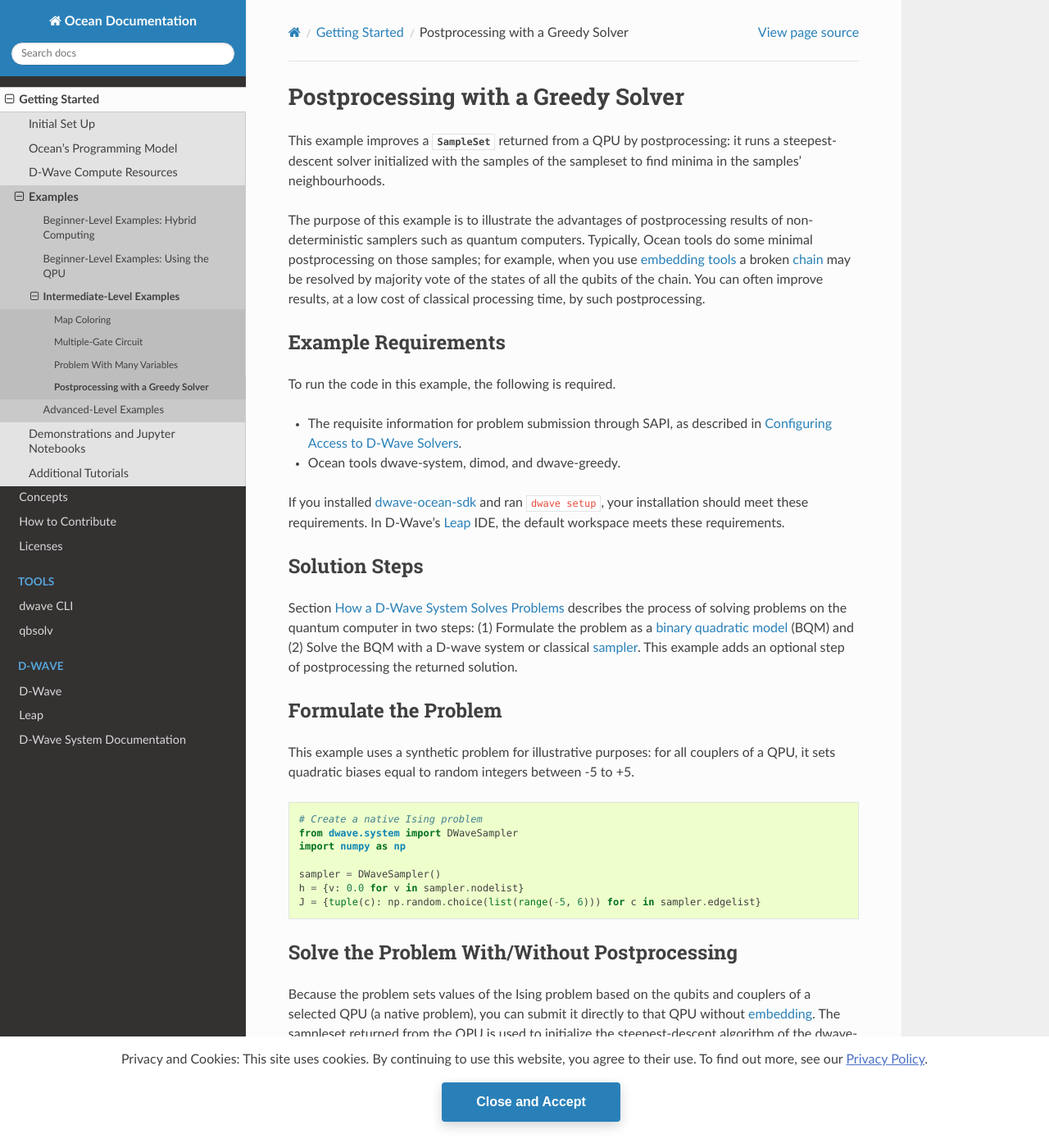
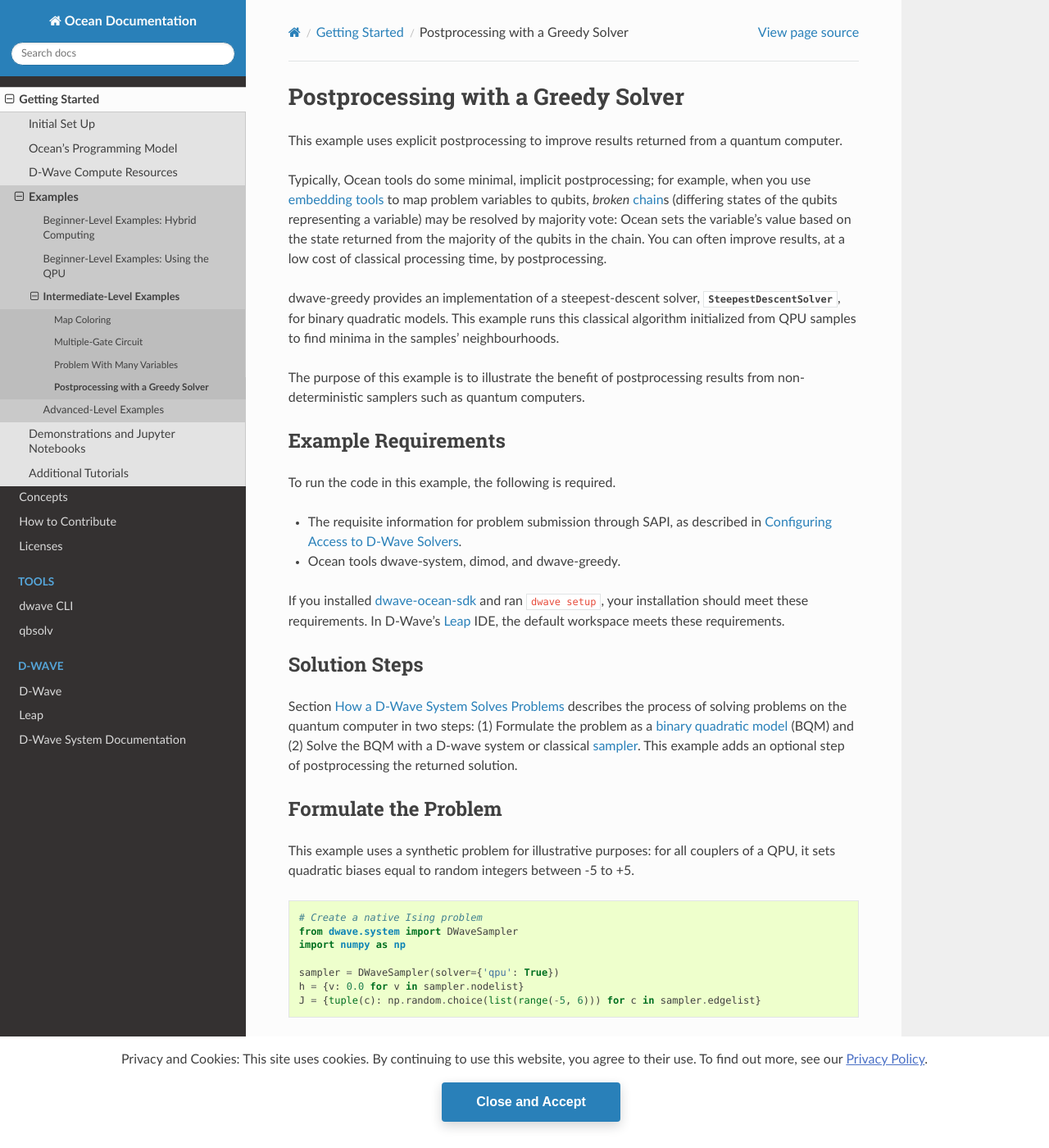
Before and after one commit to dwavesystems/dwave-ocean-sdk, a Sphinx documentation site: the page built from docs/examples/pp_greedy.rst, in a window 1280 px wide and 1400 px high. Shown: the whole window at 82% size. Built offline with Sphinx 7.4.7 and the Read the Docs theme 2.0.0, drawn with Linux system fonts in a browser that asks for light colours; pages that are not in the unit, such as notebooks, are missing from menus; the version number could not be read and is left out; some of the changed text lies outside the part shown.

Commit message:
Update greedy example

```diff
--- a/docs/examples/pp_greedy.rst
+++ b/docs/examples/pp_greedy.rst
@@ -4,18 +4,25 @@
 Postprocessing with a Greedy Solver
 ===================================
 
-This example improves a :class:`~dimod.SampleSet` returned from a QPU
-by postprocessing: it runs a steepest-descent solver initialized with
-the samples of the sampleset to find minima in the samples' neighbourhoods.
+This example uses explicit postprocessing to improve results returned
+from a quantum computer.
 
-The purpose of this example is to illustrate the advantages of postprocessing
-results of non-deterministic samplers such as quantum computers. Typically,
-Ocean tools do some minimal postprocessing on those samples; for example,
-when you use
+Typically, Ocean tools do some minimal, implicit postprocessing; for
+example, when you use
 `embedding tools <https://docs.ocean.dwavesys.com/en/stable/docs_system/reference/embedding.html>`_
-a broken :term:`chain` may be resolved by majority vote of the states of all
-the qubits of the chain. You can often improve results, at a low cost of
-classical processing time, by such postprocessing.
+to map problem variables to qubits, *broken* :term:`chain`\ s (differing
+states of the qubits representing a variable) may be resolved by majority
+vote: Ocean sets the variable's value based on the state returned from
+the majority of the qubits in the chain. You can often improve results,
+at a low cost of classical processing time, by postprocessing.
+
+:doc:`dwave-greedy </docs_greedy/sdk_index>` provides an implementation of
+a steepest-descent solver,  :class:`~greedy.sampler.SteepestDescentSolver`,
+for binary quadratic models. This example runs this classical algorithm
+initialized from QPU samples to find minima in the samples' neighbourhoods.
+
+The purpose of this example is to illustrate the benefit of postprocessing
+results from non-deterministic samplers such as quantum computers.
 
 Example Requirements
 ====================
@@ -53,19 +60,19 @@
     from dwave.system import DWaveSampler
     import numpy as np
 
-    sampler = DWaveSampler()
+    sampler = DWaveSampler(solver={'qpu': True})
     h = {v: 0.0 for v in sampler.nodelist}
     J = {tuple(c): np.random.choice(list(range(-5, 6))) for c in sampler.edgelist}
 
-Solve the Problem With/Without Postprocessing
-=============================================
+Solve the Problem and Run Postprocessing
+========================================
 
 Because the problem sets values of the Ising problem based on the qubits
-and couplers of a selected QPU (a native problem), you can submit it directly
-to that QPU without :term:`embedding`. The sampleset returned from the QPU is
-used to initialize the steepest-descent algorithm of the
-:doc:`dwave-greedy </docs_greedy/sdk_index>` classical solver, which finds the
-closest minima for all returned samples.
+and couplers of a selected QPU (a *native* problem), you can submit it directly
+to that QPU without :term:`embedding`. The :class:`~dimod.SampleSet` returned
+from the QPU is used to initialize :class:`~greedy.sampler.SteepestDescentSolver`:
+for each sample, this classical solver runs its steepest-descent algorithm to
+find the closest minima.
 
 .. testcode::
 
@@ -77,7 +84,7 @@
     # Postprocess
     sampleset_pp = solver_greedy.sample_ising(h, J, initial_states=sampleset_qpu)
 
-You can graphically compare the results with and without the postprocessing.
+You can graphically compare the results before and after the postprocessing.
 
 .. note:: The next code requires `Matplotlib <https://matplotlib.org>`_\ .
 
@@ -85,7 +92,10 @@
 ...
 >>> plt.plot(list(range(100)), sampleset_qpu.record.energy, 'b.-',
 ...                            sampleset_pp.record.energy, 'r^-') # doctest: +SKIP
->>> plt.show()    # doctest: +SKIP
+>>> plt.legend(['QPU samples', 'Postprocessed Samples'])          # doctest: +SKIP
+>>> plt.xlabel("Sample")    # doctest: +SKIP
+>>> plt.ylabel("Energy")    # doctest: +SKIP
+>>> plt.show()              # doctest: +SKIP
 
 The image below shows the result of one particular execution on an Advantage QPU.
 
@@ -97,7 +107,7 @@
 
    QPU samples before and after postprocessing with a steepest-descent solver.
 
-For reference, this execution had the following median energies for the sampleset
+For reference, this execution had the following median energies
 before and after postprocessing, and for a running the classical solver directly on
 the problem, in which case it uses random samples to initiate its local searches.
 
--- a/docs/overview/samplers.rst
+++ b/docs/overview/samplers.rst
@@ -78,8 +78,9 @@
 
   View of the logical and embedded problem rendered by Ocean's problem inspector. The AND gate's original BQM is represented on the left; its embedded representation on a D-Wave 2000Q system, on the right, shows a two-qubit chain (qubits 176 and 180) for variable :math:`x2`. The tool is helpful in visualizing the quality of your embedding.
 
-D-Wave systems offer features such as spin-reversal (gauge) transforms and anneal offsets,
-which reduce the impact of possible analog and systematic errors.
+Example :ref:`pp_greedy` improves samples returned from a QPU by post-processing with a
+classical greedy algorthim. D-Wave systems offer features such as spin-reversal (gauge)
+transforms and anneal offsets, which reduce the impact of possible analog and systematic errors.
 
 You can see the parameters and properties a sampler supports. For example, Ocean's
 :doc:`dwave-system </docs_system/sdk_index>` lets you use the
```
